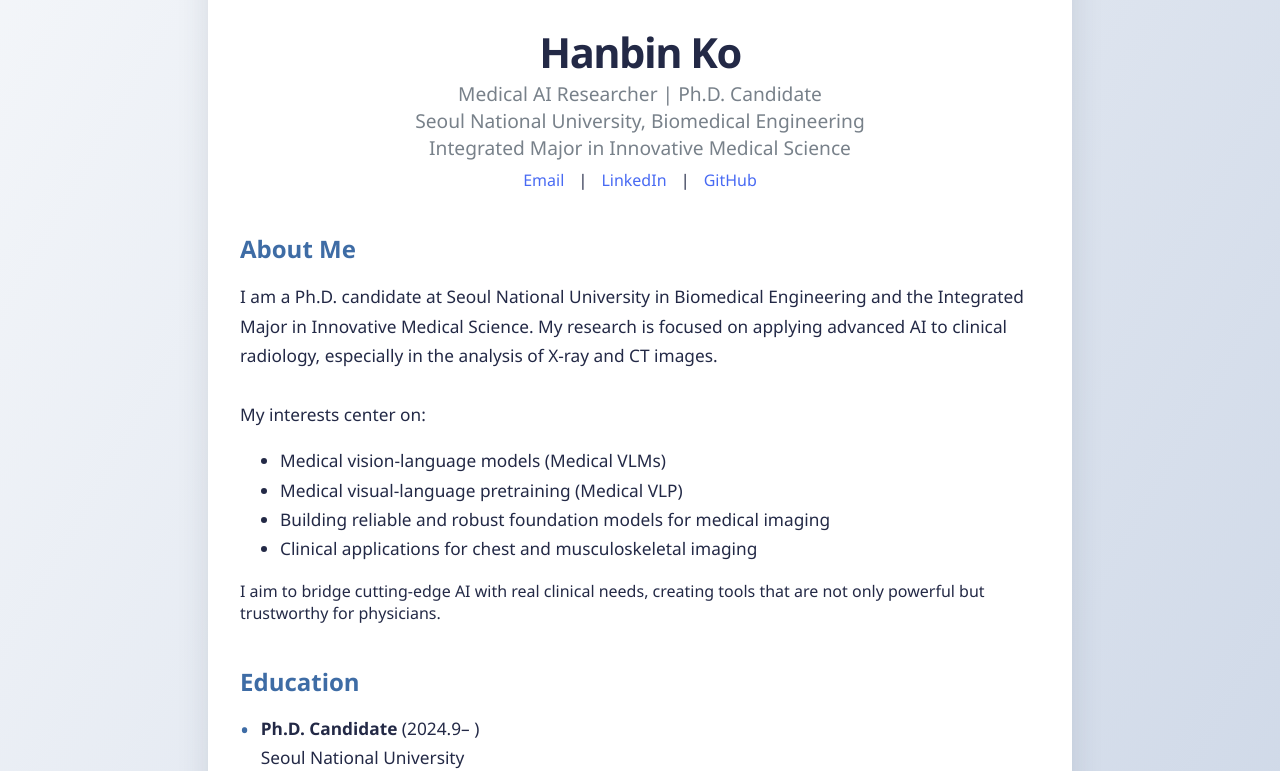
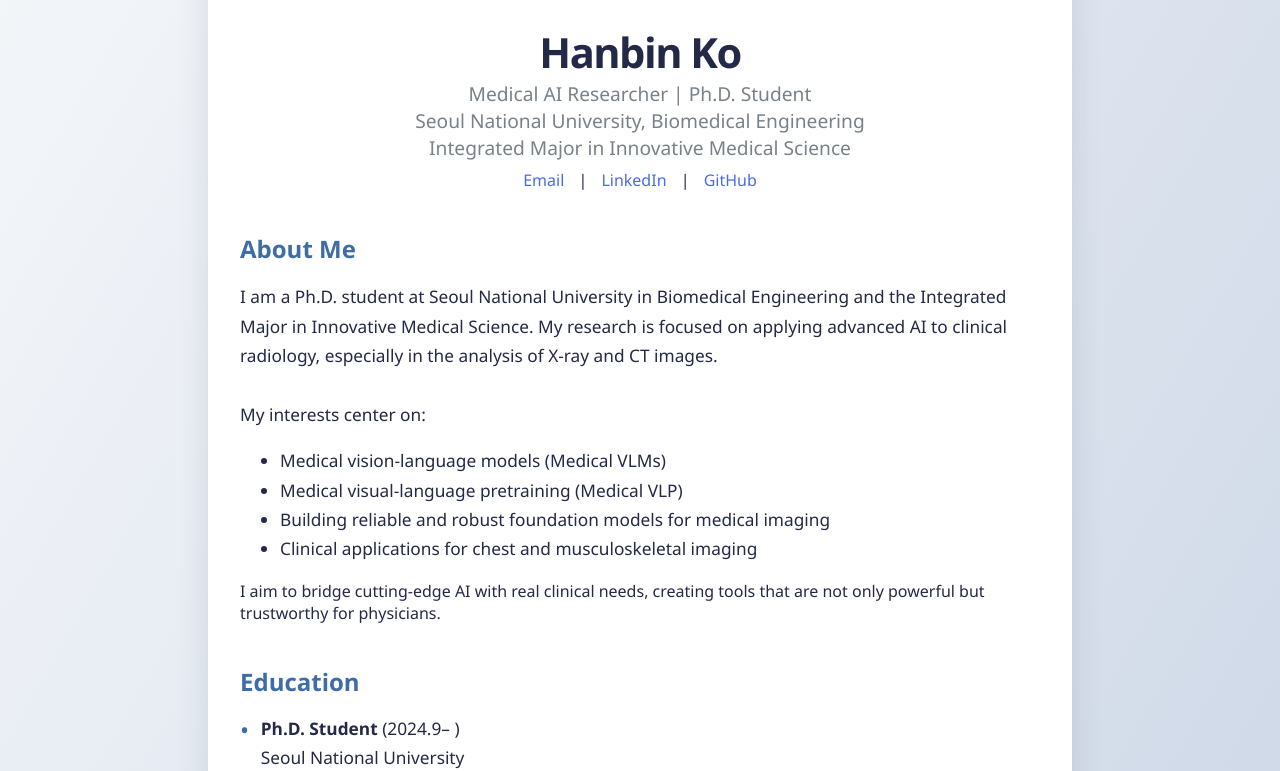
Before and after one commit to lukeingawesome/lukeingawesome.github.io, a plain HTML site: page index.html in a window 1280 px wide. Shown: the part 189-960 px from the top of the page. Drawn offline with Linux system fonts and the light colour scheme.

Commit message:
Update index.html

```diff
--- a/index.html
+++ b/index.html
@@ -134,7 +134,7 @@
       <img src="images/profile.jpg" alt="Hanbin Ko" class="profile-pic">
       <h1>Hanbin Ko</h1>
       <div class="tagline">
-        Medical AI Researcher | Ph.D. Candidate<br>
+        Medical AI Researcher | Ph.D. Student<br>
         Seoul National University, Biomedical Engineering<br>
         Integrated Major in Innovative Medical Science
       </div>
@@ -148,7 +148,7 @@
     <div class="section">
       <h2>About Me</h2>
       <p>
-        I am a Ph.D. candidate at Seoul National University in Biomedical Engineering and the Integrated Major in Innovative Medical Science. My research is focused on applying advanced AI to clinical radiology, especially in the analysis of X-ray and CT images.
+        I am a Ph.D. student at Seoul National University in Biomedical Engineering and the Integrated Major in Innovative Medical Science. My research is focused on applying advanced AI to clinical radiology, especially in the analysis of X-ray and CT images.
         <br><br>
         My interests center on:
         <ul>
@@ -165,7 +165,7 @@
       <h2>Education</h2>
       <ul class="timeline">
         <li>
-          <strong>Ph.D. Candidate</strong> (2024.9– )<br>
+          <strong>Ph.D. Student</strong> (2024.9– )<br>
           Seoul National University<br>
           Biomedical Engineering + Integrated Major in Innovative Medical Science
         </li>
```
